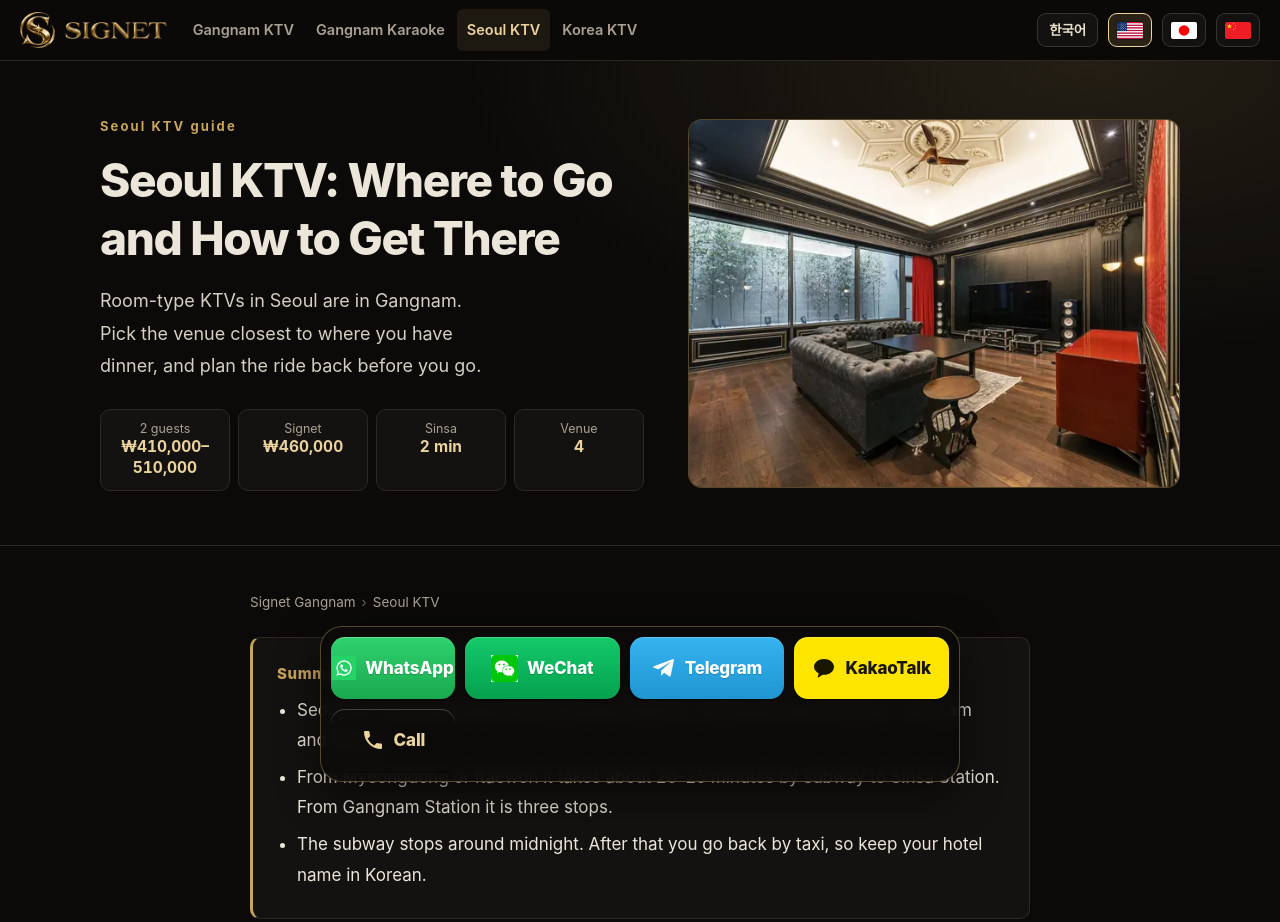
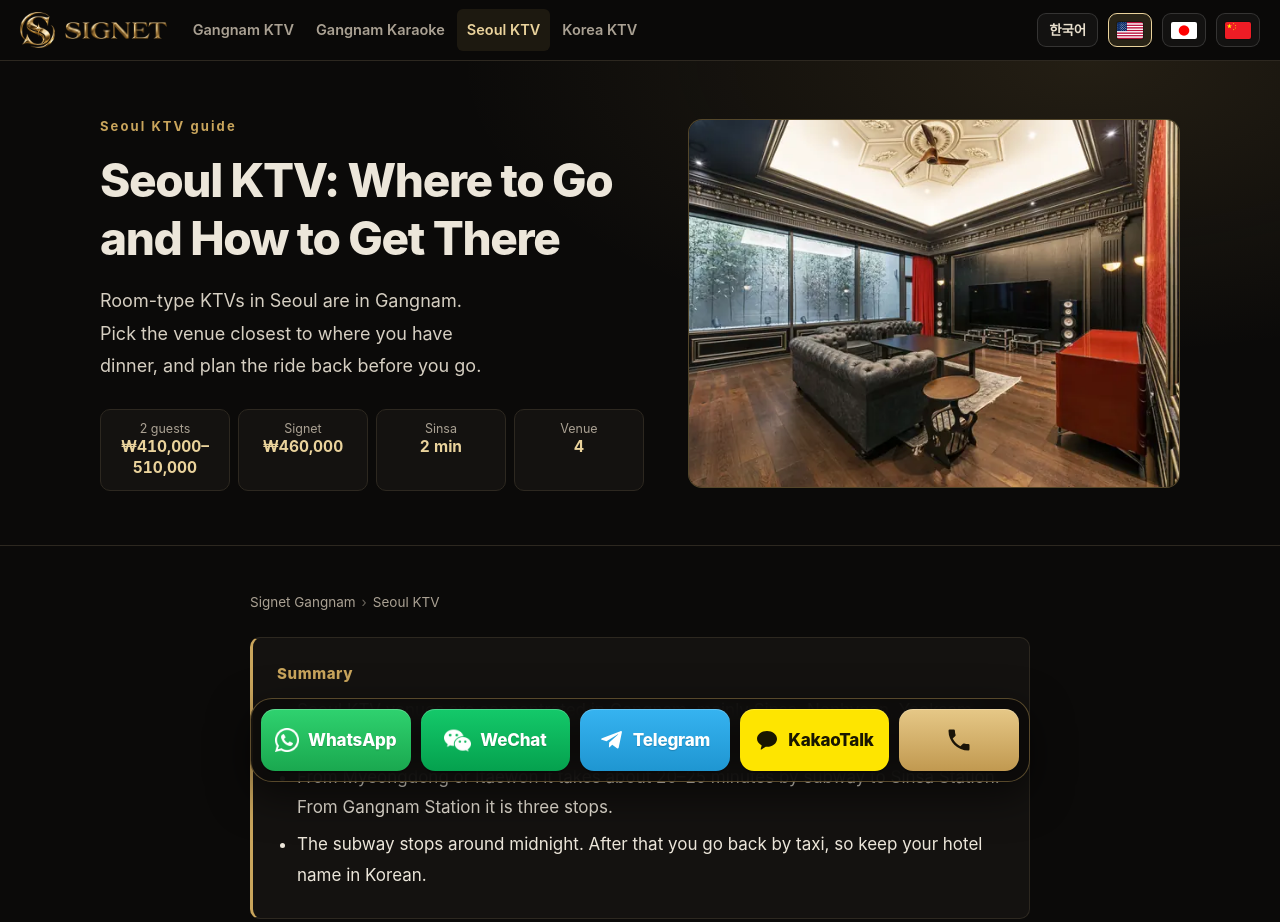
Before and after one commit to seungwo51/sig-net.co.kr, a plain HTML site: page en/seoul-ktv/index.html in a window 1280 px wide. Shown: the top 922 px of the page. Drawn offline with Linux system fonts and the light colour scheme.

Commit message:
CTA/flag redesign, copy fixes: en/seoul-ktv
Brand-colored larger CTA buttons, icon-only call, WhatsApp/WeChat on foreign pages only, horizontal flags, versioned CSS, Korean copy fixes.

Co-Authored-By: Claude Opus 5.5 <noreply@anthropic.com>
Claude-Session: https://claude.ai/code/session_01Xis8nS847cmgveXngVJMnA

```diff
--- a/en/seoul-ktv/index.html
+++ b/en/seoul-ktv/index.html
@@ -40,7 +40,7 @@
 <link rel="apple-touch-icon" href="/apple-touch-icon.png">
 <link rel="manifest" href="/site.webmanifest">
 <link rel="preload" as="image" href="/assets/img/gangnam-karaoke-room-classic-1280.webp" imagesrcset="/assets/img/gangnam-karaoke-room-classic-640.webp 640w, /assets/img/gangnam-karaoke-room-classic-1280.webp 1280w" imagesizes="(max-width: 900px) 100vw, 520px" fetchpriority="high">
-<link rel="stylesheet" href="/assets/css/style.css">
+<link rel="stylesheet" href="/assets/css/style.css?v=d66e1353">
 <script type="application/ld+json">
 {
   "@context": "https://schema.org",
@@ -438,13 +438,13 @@
     <p class="adult">Adults only. Guests under 19 cannot enter. Prices and information on this site are as of November 16, 2026.<br>© 2026 SIGNET</p>
   </div>
 </footer>
-<div class="dock dock-5" role="navigation" aria-label="Quick booking">
-  <a class="d-wa" href="https://wa.me/821072433101" target="_blank" rel="noopener"><img src="/assets/img/icon-whatsapp.png" width="20" height="20" alt=""><span>WhatsApp</span></a>
-  <a class="d-wc" href="#wechat" data-wechat data-toast="WeChat ID Pbk428 copied"><img src="/assets/img/icon-wechat.png" width="20" height="20" alt=""><span>WeChat</span></a>
+<nav class="dock dock-int" aria-label="Quick booking">
+  <a class="d-wa" href="https://wa.me/821072433101" target="_blank" rel="noopener"><img src="/assets/img/glyph-whatsapp.png" width="24" height="24" alt=""><span>WhatsApp</span></a>
+  <a class="d-wc" href="#wechat" data-wechat data-toast="WeChat ID Pbk428 copied"><img src="/assets/img/glyph-wechat.png" width="24" height="24" alt=""><span>WeChat</span></a>
   <a class="d-tg" href="https://t.me/pbk428" target="_blank" rel="noopener"><svg viewBox="0 0 24 24" aria-hidden="true"><path d="M21.9 4.3 18.700 19.500c-.2 1-.9 1.300-1.700.8l-4.800-3.500-2.300 2.200c-.3.3-.5.5-1 .5l.3-4.900 8.900-8c.4-.3-.1-.5-.6-.2L6.500 13.300l-4.700-1.500c-1-.3-1-1 .2-1.500L20.400 3.200c.9-.3 1.600.2 1.500 1.100z"/></svg><span>Telegram</span></a>
   <a class="d-kakao" href="https://open.kakao.com/me/Pbk428" target="_blank" rel="noopener"><svg viewBox="0 0 24 24" aria-hidden="true"><path d="M12 3C6.5 3 2 6.5 2 10.8c0 2.8 1.9 5.2 4.7 6.6l-1 3.7c-.1.4.3.7.6.5l4.4-2.9c.4 0 .9.1 1.3.1 5.5 0 10-3.5 10-7.9S17.500 3 12 3z"/></svg><span>KakaoTalk</span></a>
-  <a class="d-call" href="tel:+821072433101"><svg viewBox="0 0 24 24" aria-hidden="true"><path d="M6.6 10.8a15.1 15.1 0 0 0 6.6 6.6l2.2-2.2a1 1 0 0 1 1-.25 11.4 11.4 0 0 0 3.6.57 1 1 0 0 1 1 1V20a1 1 0 0 1-1 1A17 17 0 0 1 3 4a1 1 0 0 1 1-1h3.5a1 1 0 0 1 1 1c0 1.25.2 2.45.57 3.57a1 1 0 0 1-.25 1z"/></svg><span>Call</span></a>
-</div>
+  <a class="d-tel" href="tel:+821072433101" aria-label="Call +82-10-7243-3101" title="Call +82-10-7243-3101"><svg viewBox="0 0 24 24" aria-hidden="true"><path d="M6.6 10.8a15.1 15.1 0 0 0 6.6 6.6l2.2-2.2a1 1 0 0 1 1-.25 11.4 11.4 0 0 0 3.6.57 1 1 0 0 1 1 1V20a1 1 0 0 1-1 1A17 17 0 0 1 3 4a1 1 0 0 1 1-1h3.5a1 1 0 0 1 1 1c0 1.25.2 2.45.57 3.57a1 1 0 0 1-.25 1z"/></svg></a>
+</nav>
 <script>document.querySelectorAll('[data-wechat]').forEach(function(a){a.addEventListener('click',function(e){e.preventDefault();var t=a.getAttribute('data-toast');if(navigator.clipboard){navigator.clipboard.writeText('Pbk428').catch(function(){})}var d=document.createElement('div');d.className='toast';d.setAttribute('role','status');d.textContent=t;document.body.appendChild(d);setTimeout(function(){d.remove()},2600)})})</script>
 </body>
 </html>
```
